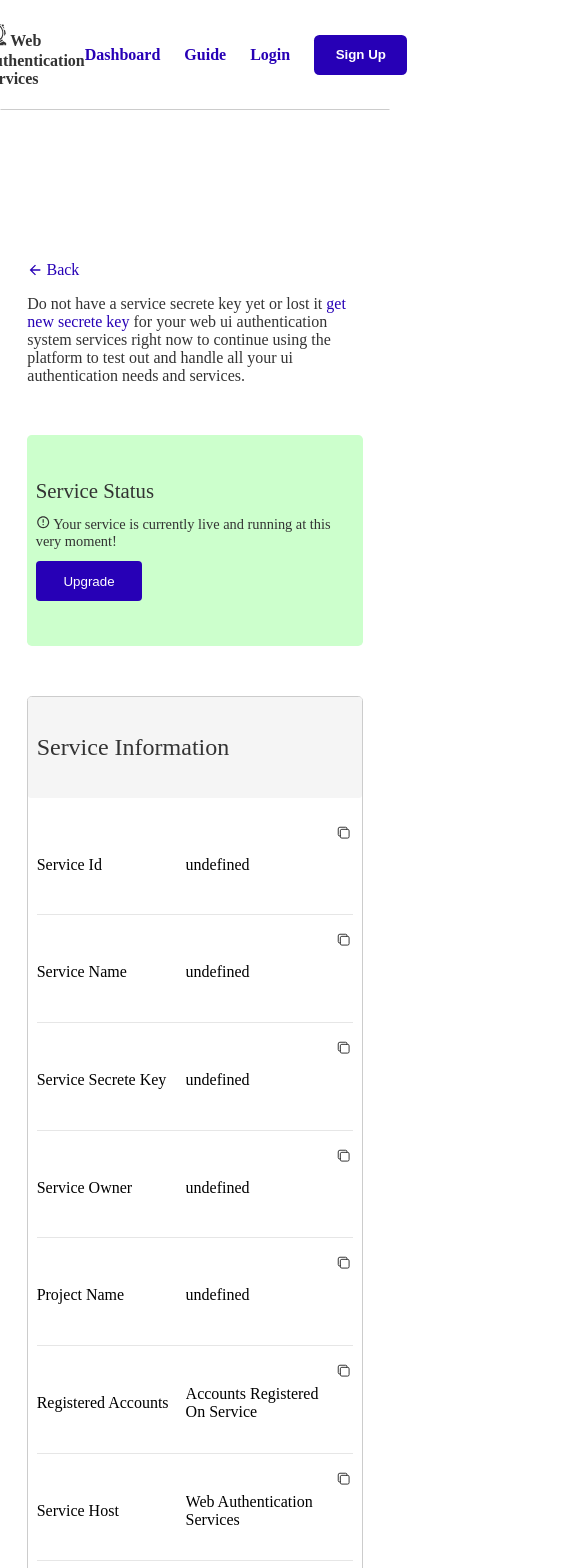
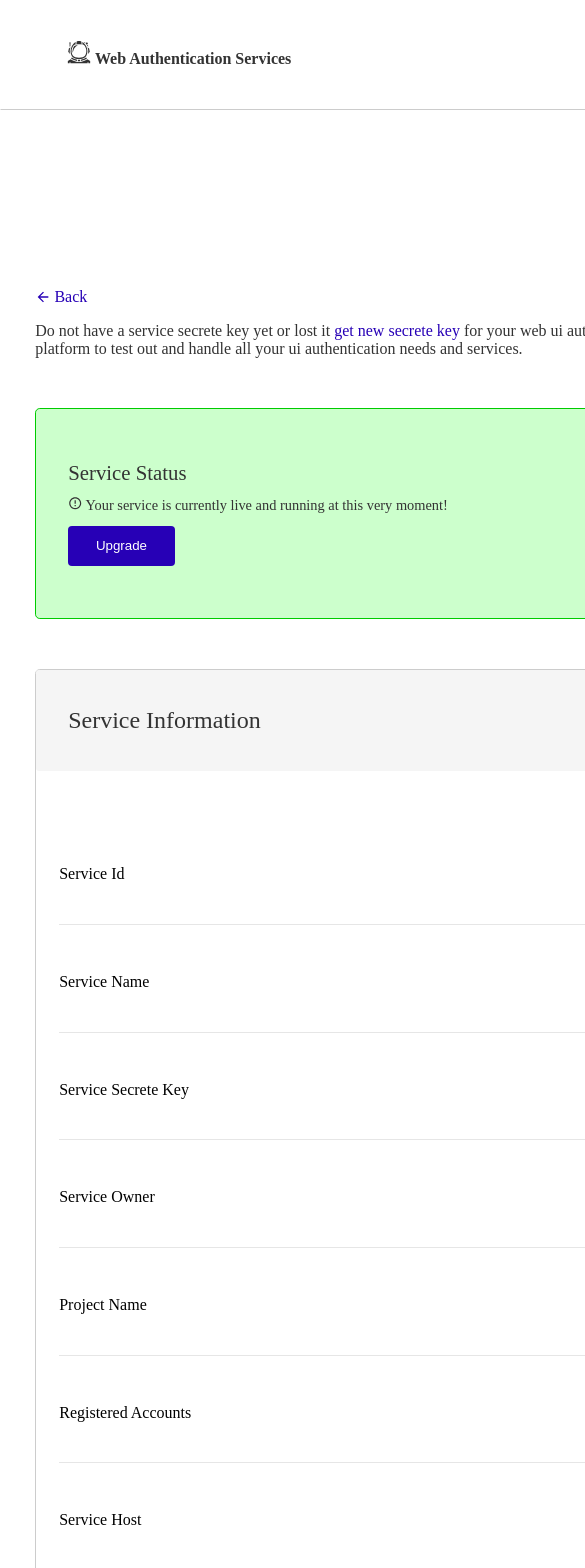
Before and after one commit to ssekabirarobertsims/web.authentication.services.com-ui, a React (Vite) app: page /dashboard in a window 390 px wide. Shown: the top 1568 px of the page, 585 px wide, since content can reach past the window. Built offline with nearby package versions, Linux system fonts and the light colour scheme; a web font is replaced by a local one.

Commit message:
rmvd responsive and made some changes to app

```diff
--- a/src/App.tsx
+++ b/src/App.tsx
@@ -34,3 +34,7 @@ function App() {
 }
 
 export default App;
+
+// ****** todos ****
+// add responsive
+//
--- a/src/components/Footer.Component.tsx
+++ b/src/components/Footer.Component.tsx
@@ -52,6 +52,12 @@ const FooterComponent: React.FC = () => {
             >
               <li>Sponsors</li>
             </Link>
+            <a
+              href="https://web-authentication-services-restapi.onrender.com/"
+              target="_blank"
+            >
+              Api
+            </a>
           </ul>
         </aside>
         <aside>
--- a/src/functions/Service.Create.Function.tsx
+++ b/src/functions/Service.Create.Function.tsx
@@ -7,7 +7,7 @@ async function ServiceCreation(
   description?: string | unknown
 ) {
   const request = await fetch(
-    "http://localhost:3500/api/service/registration",
+    "https://web-authentication-services-restapi.onrender.com/api/service/registration",
     {
       method: "POST",
       headers: {
--- a/src/pages/Dashboard.Page.tsx
+++ b/src/pages/Dashboard.Page.tsx
@@ -31,7 +31,7 @@ const DashboardPage: React.FC = () => {
   return (
     <>
       <NavigationBarComponent />
-      <section className="dashboard-page-component-wrapper">
+      <main className="dashboard-page-component-wrapper">
         <article className="__wrapper">
           <Link
             to={{
@@ -245,14 +245,16 @@ const DashboardPage: React.FC = () => {
                   <span>Service Api Link</span>
                 </div>
                 <div>
-                  <span>https://keep-memories-rest-api.onrender.com</span>
+                  <span>
+                    https://web-authentication-services-restapi.onrender.com
+                  </span>
                 </div>
                 <button
                   type="button"
                   onClick={(event) => {
                     event.stopPropagation();
                     window.navigator.clipboard.writeText(
-                      "https://keep-memories-rest-api.onrender.com" as string
+                      "https://web-authentication-services-restapi.onrender.com" as string
                     );
                   }}
                 >
@@ -318,7 +320,7 @@ const DashboardPage: React.FC = () => {
                   ).style.display = "flex";
 
                   const request = await axios.delete(
-                    `http://localhost:3500/api/registered/services/${service?.data?.service_id}`,
+                    `https://web-authentication-services-restapi.onrender.com/api/registered/services/${service?.data?.service_id}`,
                     {
                       headers: {
                         Authorization: `Bearer ${
@@ -367,7 +369,7 @@ const DashboardPage: React.FC = () => {
             </div>
           </div>
         </article>
-      </section>
+      </main>
       <Loader />
       <FooterComponent />
     </>
--- a/src/pages/Guide.Page.tsx
+++ b/src/pages/Guide.Page.tsx
@@ -134,13 +134,14 @@ const ApiGuidePage: React.FC = () => {
           </p>
           <p>
             For further details, refer to the API’s developer{" "}
-            <a href="" target="_blankhttps://robertsims.netlify.app/">
+            <a href="https://robertsims.netlify.app/" target="_blank">
               robert sims
             </a>
             .
           </p>
         </article>
       </section>
+      <br />
       <FooterComponent />
     </>
   );
--- a/src/stylesheets/main.stylesheet.css
+++ b/src/stylesheets/main.stylesheet.css
@@ -14,7 +14,7 @@
 
 body {
   min-height: 100vh;
-  width: min(100%, 100%);
+  width: 84.4em;
   display: flex;
   align-items: center;
   justify-content: center;
@@ -30,12 +30,13 @@ body {
 }
 
 main {
-  min-height: 100vh;
-  width: min(100%, 100%);
+  height: 400vh;
+  width: 84.4em;
   display: flex;
   align-items: center;
   justify-content: flex-start;
   flex-direction: column;
+  /* border: 1px solid red; */
 }
 
 :root {
@@ -49,7 +50,7 @@ main {
 
 #root {
   min-height: 100vh;
-  width: min(100%, 100%);
+  width: 84.4em;
   display: flex;
   align-items: center;
   justify-content: center;
@@ -77,8 +78,8 @@ input {
 
 /*  */
 nav {
-    min-height: 13vh;
-    width: min(100%, 100%);
+    height: 13vh;
+    width: 84.4em;
     display: flex;
     place-content: center;
     place-items: center;
@@ -88,10 +89,11 @@ nav {
     border: 1px solid rgba(255,255,255,0.25);
     border-bottom: 1px solid hsl(0, 0%, 80%);
     /* box-shadow: 0px 0px 8px 1px rgba(0, 0, 0, .2); */
+    flex-flow: row nowrap;
 }
 nav article {
-    min-height: 10vh;
-    width: min(90%, 40em);
+    height: 10vh;
+    width: min(90%, 38em);
     display: flex;
     justify-content: flex-start;
     align-items: center;
@@ -102,7 +104,7 @@ nav article {
     color: hsl(0, 0%, 20%);
 }
 nav article[class="_nav-bar-content"] {
-    justify-content: flex-end;
+  justify-content: flex-end;
 }
 nav article[class="_nav-bar-content"] ul {
   display: flex;
@@ -132,28 +134,29 @@ nav article[class="_nav-bar-content"] ul a li :is(button) {
 
 /*  */
 header {
-    min-height: 100vh;
-    width: min(100%, 100%);
+    height: 100vh;
+    width: 84.4em;
     display: flex;
     justify-content: center;
     align-items: center;
     /* border: 1px solid red; */
-    overflow: hidden;
+    /* overflow: hidden; */
     flex-flow: row nowrap;
 }
 header article[class="animation-wrapper"] {
-    height: 80vh;
-    width: 40em;
+    height: 100vh;
+    width: min(90%, 35em);
     display: flex;
     justify-content: center;
     align-items: flex-start;
     /* border: 1px solid red; */
     flex-direction: column;
+    overflow: hidden;
     gap: 1em;
 }
 header article[class="header-content-wrapper"] {
-    min-height: 80vh;
-    width: 40em;
+    height: 80vh;
+    width: min(90%, 40em);
     display: flex;
     justify-content: center;
     align-items: flex-start;
@@ -238,8 +241,8 @@ aside[class="header-alert-msg"] :is(div) p {
 
 /*  */
 .loader-wrapper {
-  min-height: 100vh;
-  width: min(100%, 100%);
+  height: 100vh;
+  width: 84.4em;
   background: rgba(255,255,255,0.5);
   -webkit-backdrop-filter: blur(7px);
   backdrop-filter: blur(7px);
@@ -273,8 +276,8 @@ aside[class="header-alert-msg"] :is(div) p {
 
 /*  */
 .blank-redirect-page {
-  min-height: 100vh;
-  width: min(100%, 100%);
+  height: 100vh;
+  width: 84.4em;
   display: flex;
   justify-content: center;
   align-items: center;
@@ -296,29 +299,30 @@ aside[class="header-alert-msg"] :is(div) p {
 
 /*  */
 footer {
-    min-height: 55vh;
-    width: min(100%, 100%);
+    height: 55vh;
+    width: 84.4em;
     display: flex;
     justify-content: flex-end;
     align-items: center;
     border-top: 1px solid hsl(0, 0%, 80%);
     background-color: hsl(0, 0%, 100%);
     flex-direction: column;
+    /* border: 1px solid red; */
 }
 footer article {
-    min-height: 38vh;
+    height: 38vh;
     width: min(90%, 90%);
     display: flex;
     justify-content: center;
     align-items: center;
     flex-direction: row;
-    flex-flow: row wrap;
+    flex-flow: row nowrap;
     /* border: 1px solid red; */
     gap: .0em;
 }
 footer article > aside {
-    min-height: 38vh;
-    width: min(100%, 25em);
+    height: 38vh;
+    width: min(100%, 23em);
     display: flex;
     justify-content: flex-start;
     align-items: flex-start;
@@ -347,13 +351,13 @@ footer article > aside :is(ul) a > li {
   list-style: none;
 }
 footer div {
-  min-height: 8vh;
-  width: min(100%, 100%);
+  height: 8vh;
+  width: 84.4em;
   display: flex;
   justify-content: center;
   align-items: center;
   flex-direction: row;
-  flex-flow: row wrap;
+  flex-flow: row nowrap;
   /* border: 1px solid red; */
   gap: .0em;
   background-color: hsl(0, 0%, 95%);
--- a/src/stylesheets/page.components.stylesheet.css
+++ b/src/stylesheets/page.components.stylesheet.css
@@ -1,17 +1,17 @@
 section[class="create-service-page-component-wrapper"] {
-    min-height: 200vh;
-    width: min(100%, 100%);
+    height: 200vh;
+    width: 84.5em;
     display: flex;
-    justify-content: flex-start;
+    justify-content: center;
     align-items: center;
     flex-direction: column;
-    gap: 1em;
+    gap: 0em;
     background-color: transparent;
     /* border: 1px solid red; */
 }
 section[class="create-service-page-component-wrapper"] article[class="__wrapper"] {
-    min-height: 200vh;
-    width: min(86%, 86%);
+    height: 190vh;
+    width: 80em;
     display: flex;
     justify-content: center;
     align-items: flex-start;
@@ -33,7 +33,7 @@ section[class="create-service-page-component-wrapper"] article[class="__wrapper"
     max-width: 60em;
 }
 section[class="create-service-page-component-wrapper"] article[class="__wrapper"] > form {
-    min-height: 100vh;
+    height: 200vh;
     width: min(100%, 100%);
     display: flex;
     justify-content: flex-start;
@@ -44,7 +44,7 @@ section[class="create-service-page-component-wrapper"] article[class="__wrapper"
     /* border: 1px solid red; */
 }
 section[class="create-service-page-component-wrapper"] article[class="__wrapper"] > form :is(div) {
-    min-height: 10vh;
+    height: 15vh;
     width: min(100%, 100%);
     display: flex;
     justify-content: center;
@@ -97,7 +97,7 @@ section[class="create-service-page-component-wrapper"] article[class="__wrapper"
    border-radius: .2em;
 }
 section[class="create-service-page-component-wrapper"] article[class="__wrapper"] > form .agreement-wrapper {
-    min-height: 3em;
+    height: 3em;
     width: min(100%, 100%);
     /* border: 1px solid red; */
     display: flex;
@@ -107,7 +107,7 @@ section[class="create-service-page-component-wrapper"] article[class="__wrapper"
     gap: 1em;
  }
 section[class="create-service-page-component-wrapper"] article[class="__wrapper"] > form .agreement-wrapper :is(input[type="checkbox"]) {
-    min-height: 1.2em;
+    height: 1.2em;
     width: 1.2em;
     border: 1px solid hsl(0, 0%, 70%);
     cursor: pointer;
@@ -176,8 +176,8 @@ section[class="create-service-page-component-wrapper"] article[class="__wrapper"
 
 /*  */
 section[class="log-into-service-page-component-wrapper"] {
-    min-height: 130vh;
-    width: min(100%, 100%);
+    height: 110vh;
+    width: 84.5em;
     display: flex;
     justify-content: flex-start;
     align-items: center;
@@ -187,8 +187,8 @@ section[class="log-into-service-page-component-wrapper"] {
     /* border: 1px solid red; */
 }
 section[class="log-into-service-page-component-wrapper"] article[class="__wrapper"] {
-    min-height: 110vh;
-    width: min(86%, 86%);
+    height: 100vh;
+    width: 80em;
     display: flex;
     justify-content: center;
     align-items: flex-start;
@@ -214,7 +214,7 @@ section[class="log-into-service-page-component-wrapper"] article[class="__wrappe
     color: var(--primary-color);
 }
 section[class="log-into-service-page-component-wrapper"] article[class="__wrapper"] > form {
-    min-height: 40vh;
+    height: 70vh;
     width: min(100%, 100%);
     display: flex;
     justify-content: flex-start;
@@ -225,7 +225,7 @@ section[class="log-into-service-page-component-wrapper"] article[class="__wrappe
     /* border: 1px solid red; */
 }
 section[class="log-into-service-page-component-wrapper"] article[class="__wrapper"] > form :is(div) {
-    min-height: 10vh;
+    height: 15vh;
     width: min(100%, 100%);
     display: flex;
     justify-content: center;
@@ -314,20 +314,20 @@ section[class="log-into-service-page-component-wrapper"] article[class="__wrappe
 }
 
 /*  */
-section[class="dashboard-page-component-wrapper"] {
-    min-height: 290vh;
-    width: min(100%, 100%);
+main[class="dashboard-page-component-wrapper"] {
+    height: 290vh;
+    width: 84.5em;
     display: flex;
     justify-content: flex-start;
     align-items: center;
     flex-direction: column;
     gap: 1em;
+    /* border: 1px solid red; */
     background-color: transparent;
-    /* border: 1px solid red; */
 }
-section[class="dashboard-page-component-wrapper"] article[class="__wrapper"] {
-    min-height: 280vh;
-    width: min(86%, 86%);
+main[class="dashboard-page-component-wrapper"] article[class="__wrapper"] {
+    height: 280vh;
+    width: 80em;
     display: flex;
     justify-content: center;
     align-items: flex-start;
@@ -336,7 +336,7 @@ section[class="dashboard-page-component-wrapper"] article[class="__wrapper"] {
     background-color: transparent;
     /* border: 1px solid red; */
 }
-section[class="dashboard-page-component-wrapper"] article[class="__wrapper"] > a {
+main[class="dashboard-page-component-wrapper"] article[class="__wrapper"] > a {
     text-decoration: none;
     color: var(--primary-color);
     display: flex;
@@ -344,22 +344,22 @@ section[class="dashboard-page-component-wrapper"] article[class="__wrapper"] > a
     align-items: center;
     gap: .2em;
 }
-section[class="dashboard-page-component-wrapper"] article[class="__wrapper"] > h1 {
+main[class="dashboard-page-component-wrapper"] article[class="__wrapper"] > h1 {
     font-size: 1.7em;
     font-weight: normal;
     color: hsl(0, 0%, 20%);
 }
-section[class="dashboard-page-component-wrapper"] article[class="__wrapper"] > p {
+main[class="dashboard-page-component-wrapper"] article[class="__wrapper"] > p {
     color: hsl(0, 0%, 20%);
     max-width: 60em;
 }
-section[class="dashboard-page-component-wrapper"] article[class="__wrapper"] > p a {
+main[class="dashboard-page-component-wrapper"] article[class="__wrapper"] > p a {
     text-decoration: none;
     color: var(--primary-color);
 }
-section[class="dashboard-page-component-wrapper"] div[class="service-status-bars-wrapper"] {
-    min-height: 25vh;
-    width: min(100%, 100%);
+main[class="dashboard-page-component-wrapper"] div[class="service-status-bars-wrapper"] {
+    height: 25vh;
+    width: 80em;
     display: flex;
     justify-content: center;
     align-items: center;
@@ -368,10 +368,10 @@ section[class="dashboard-page-component-wrapper"] div[class="service-status-bars
     background-color: transparent;
     border-radius: .3em;
     background-color: hsl(120, 100%, 90%);
-    /* border: 1px solid hsl(0, 100%, 50%); */
+    border: 1px solid hsl(120, 100%, 40%);
 }
-section[class="dashboard-page-component-wrapper"] div[class="service-status-bars-wrapper"] > div {
-    min-height: 22vh;
+main[class="dashboard-page-component-wrapper"] div[class="service-status-bars-wrapper"] > div {
+    height: 22vh;
     width: min(95%, 95%);
     display: flex;
     justify-content: center;
@@ -380,17 +380,17 @@ section[class="dashboard-page-component-wrapper"] div[class="service-status-bars
     gap: .7em;
     background-color: transparent;
 }
-section[class="dashboard-page-component-wrapper"] div[class="service-status-bars-wrapper"] > div :is(h1) {
+main[class="dashboard-page-component-wrapper"] div[class="service-status-bars-wrapper"] > div :is(h1) {
     font-size: 1.3em;
     font-weight: normal;
     color: hsl(0, 0%, 20%);
 }
-section[class="dashboard-page-component-wrapper"] div[class="service-status-bars-wrapper"] > div :is(p) {
+main[class="dashboard-page-component-wrapper"] div[class="service-status-bars-wrapper"] > div :is(p) {
     font-size: .9em;
     font-weight: normal;
     color: hsl(0, 0%, 20%);
 }
-section[class="dashboard-page-component-wrapper"] div[class="service-status-bars-wrapper"] > div :is(button) {
+main[class="dashboard-page-component-wrapper"] div[class="service-status-bars-wrapper"] > div :is(button) {
     height: 3em;
     width: 8em;
     border: none;
@@ -398,9 +398,9 @@ section[class="dashboard-page-component-wrapper"] div[class="service-status-bars
     color: #fff;
     cursor: not-allowed;
 }
-section[class="dashboard-page-component-wrapper"] article[class="__wrapper"] > div[class="_dashboard-content"] {
-    min-height: 130vh;
-    width: min(100%, 100%);
+main[class="dashboard-page-component-wrapper"] article[class="__wrapper"] > div[class="_dashboard-content"] {
+    height: 130vh;
+    width: 80em;
     display: flex;
     justify-content: flex-start;
     align-items: center;
@@ -408,10 +408,11 @@ section[class="dashboard-page-component-wrapper"] article[class="__wrapper"] > d
     gap: 1em;
     background-color: transparent;
     border-radius: .3em;
+    /* border: 1px solid red; */
     border: 1px solid hsl(0, 0%, 80%);
 }
-section[class="dashboard-page-component-wrapper"] article[class="__wrapper"] > div[class="_dashboard-content"] aside {
-    min-height: 12vh;
+main[class="dashboard-page-component-wrapper"] article[class="__wrapper"] > div[class="_dashboard-content"] aside {
+    height: 12vh;
     width: min(100%, 100%);
     display: flex;
     justify-content: center;
@@ -419,9 +420,10 @@ section[class="dashboard-page-component-wrapper"] article[class="__wrapper"] > d
     flex-direction: column;
     gap: 1em;
     background-color: hsl(0, 0%, 96%);
+    border: none;
 }
-section[class="dashboard-page-component-wrapper"] article[class="__wrapper"] > div[class="_dashboard-content"] aside :where(div) {
-    min-height: 12vh;
+main[class="dashboard-page-component-wrapper"] article[class="__wrapper"] > div[class="_dashboard-content"] aside :where(div) {
+    height: 12vh;
     width: min(95%, 95%);
     display: flex;
     justify-content: center;
@@ -429,14 +431,14 @@ section[class="dashboard-page-component-wrapper"] article[class="__wrapper"] > d
     flex-direction: column;
     gap: 1em;
 }
-section[class="dashboard-page-component-wrapper"] article[class="__wrapper"] > div[class="_dashboard-content"] aside :where(div) h1 {
+main[class="dashboard-page-component-wrapper"] article[class="__wrapper"] > div[class="_dashboard-content"] aside :where(div) h1 {
     font-size: 1.5em;
     font-weight: normal;
     color: hsl(0, 0%, 20%);
 }
-section[class="dashboard-page-component-wrapper"] article[class="__wrapper"] > div[class="_dashboard-content"] ul {
-    min-height: 30vh;
-    width: min(95%, 95%);
+main[class="dashboard-page-component-wrapper"] article[class="__wrapper"] > div[class="_dashboard-content"] ul {
+    height: 110vh;
+    width: 77em;
     display: flex;
     justify-content: center;
     align-items: flex-start;
@@ -444,7 +446,7 @@ section[class="dashboard-page-component-wrapper"] article[class="__wrapper"] > d
     gap: .4em;
     /* border: 1px solid red; */
 }
-section[class="dashboard-page-component-wrapper"] article[class="__wrapper"] > div[class="_dashboard-content"] ul :where(li) {
+main[class="dashboard-page-component-wrapper"] article[class="__wrapper"] > div[class="_dashboard-content"] ul :where(li) {
     height: 12vh;
     width: min(100%, 100%);
     display: flex;
@@ -455,7 +457,7 @@ section[class="dashboard-page-component-wrapper"] article[class="__wrapper"] > d
     gap: .0em;
     border-bottom: 1px solid hsl(0, 0%, 90%);
 }
-section[class="dashboard-page-component-wrapper"] article[class="__wrapper"] > div[class="_dashboard-content"] ul :where(li) div {
+main[class="dashboard-page-component-wrapper"] article[class="__wrapper"] > div[class="_dashboard-content"] ul :where(li) div {
     height: 12vh;
     width: min(100%, 33em);
     display: flex;
@@ -467,7 +469,7 @@ section[class="dashboard-page-component-wrapper"] article[class="__wrapper"] > d
     overflow: hidden;
     flex-grow: 1;
 }
-section[class="dashboard-page-component-wrapper"] article[class="__wrapper"] > div[class="_dashboard-content"] ul :where(li) button {
+main[class="dashboard-page-component-wrapper"] article[class="__wrapper"] > div[class="_dashboard-content"] ul :where(li) button {
     height: 3em;
     width: 3em;
     border: none;
@@ -475,10 +477,10 @@ section[class="dashboard-page-component-wrapper"] article[class="__wrapper"] > d
     color: #101010;
     cursor: pointer;
 }
-section[class="dashboard-page-component-wrapper"] article[class="__wrapper"] > div[class="_dashboard-content"] ul :where(li) button:is(:hover, :focus) {
+main[class="dashboard-page-component-wrapper"] article[class="__wrapper"] > div[class="_dashboard-content"] ul :where(li) button:is(:hover, :focus) {
     background-color: hsl(0, 0%, 95%);
 }
-section[class="dashboard-page-component-wrapper"] article[class="__wrapper"] :is(aside) {
+main[class="dashboard-page-component-wrapper"] article[class="__wrapper"] :is(aside) {
     height: 6em;
     width: min(100%, 100%);
     outline-style: none;
@@ -487,8 +489,9 @@ section[class="dashboard-page-component-wrapper"] article[class="__wrapper"] :is
     display: flex;
     justify-content: center;
     align-items: center;
+    border: 1px solid red;
  }
- section[class="dashboard-page-component-wrapper"] article[class="__wrapper"] :is(aside) div {
+ main[class="dashboard-page-component-wrapper"] article[class="__wrapper"] :is(aside) div {
     height: 5em;
     width: min(95%, 95%);
     outline-style: none;
@@ -498,7 +501,7 @@ section[class="dashboard-page-component-wrapper"] article[class="__wrapper"] :is
     align-items: center;
     color: #000;
  }
- section[class="dashboard-page-component-wrapper"] article[class="__wrapper"] :is(div[class="danger-zone"]) {
+ main[class="dashboard-page-component-wrapper"] article[class="__wrapper"] :is(div[class="danger-zone"]) {
    height: 20em;
    width: min(100%, 100%);
    display: flex;
@@ -510,9 +513,9 @@ section[class="dashboard-page-component-wrapper"] article[class="__wrapper"] :is
     /* background-color: hsl(0, 0%, 90%); */
     border-radius: .3em;
  }
- section[class="dashboard-page-component-wrapper"] article[class="__wrapper"] :is(div[class="danger-zone"]) div[class="danger-zone-wrapper"] {
+ main[class="dashboard-page-component-wrapper"] article[class="__wrapper"] :is(div[class="danger-zone"]) div[class="danger-zone-wrapper"] {
    height: 17em;
-   width: min(97%, 97%);
+   width: min(95%, 95%);
    display: flex;
     justify-content: center;
     align-items: flex-start;
@@ -520,12 +523,12 @@ section[class="dashboard-page-component-wrapper"] article[class="__wrapper"] :is
     gap: .5em;
     /* border: 1px solid red; */
  }
- section[class="dashboard-page-component-wrapper"] article[class="__wrapper"] :is(div[class="danger-zone"]) div[class="danger-zone-wrapper"] > h1 {
+ main[class="dashboard-page-component-wrapper"] article[class="__wrapper"] :is(div[class="danger-zone"]) div[class="danger-zone-wrapper"] > h1 {
     font-size: 1.5em;
     font-weight: normal;
     color: hsl(0, 0%, 20%);
  }
- section[class="dashboard-page-component-wrapper"] article[class="__wrapper"] :is(button) {
+ main[class="dashboard-page-component-wrapper"] article[class="__wrapper"] :is(button) {
     height: 3.3em;
     width: min(95%, 10em);
     outline-style: none;
@@ -538,8 +541,8 @@ section[class="dashboard-page-component-wrapper"] article[class="__wrapper"] :is
 
  /*  */
  section[class="offline-page-component"] {
-    min-height: 88vh;
-    width: min(100%, 100%);
+    height: 88vh;
+    width: 84.5em;;
     display: flex;
     align-items: center;
     justify-content: center;
@@ -548,14 +551,14 @@ section[class="dashboard-page-component-wrapper"] article[class="__wrapper"] :is
     gap: 1em;
  }
  section[class="offline-page-component"] img {
-    min-height: 20em;
+    height: 20em;
     width: min(100%, 20em);
  }
 
  /*  */
 section[class="guide-page-component"] {
-    min-height: 290vh;
-    width: min(100%, 100%);
+    height: 290vh;
+    width: 84.5em;
     display: flex;
     align-items: center;
     justify-content: center;
@@ -563,8 +566,8 @@ section[class="guide-page-component"] {
     gap: 1em;
 }
 section[class="guide-page-component"] > article {
-    min-height: 280vh;
-    width: min(90%, 90%);
+    height: 280vh;
+    width: 80em;
     display: flex;
     align-items: flex-start;
     justify-content: flex-start;
@@ -592,7 +595,7 @@ section[class="guide-page-component"] > article :is(p) {
 }
 section[class="guide-page-component"] > article :is(div[class="codes"]) {
     height: 12em;
-    width: min(100%, 40em);
+    width: 40em;
     border: 1px solid hsl(0, 0%, 80%);
     display: flex;
     align-items: flex-start;
```
Also changed, not shown: src/functions/Service.Login.Function.tsx (+5 -2 lines).
